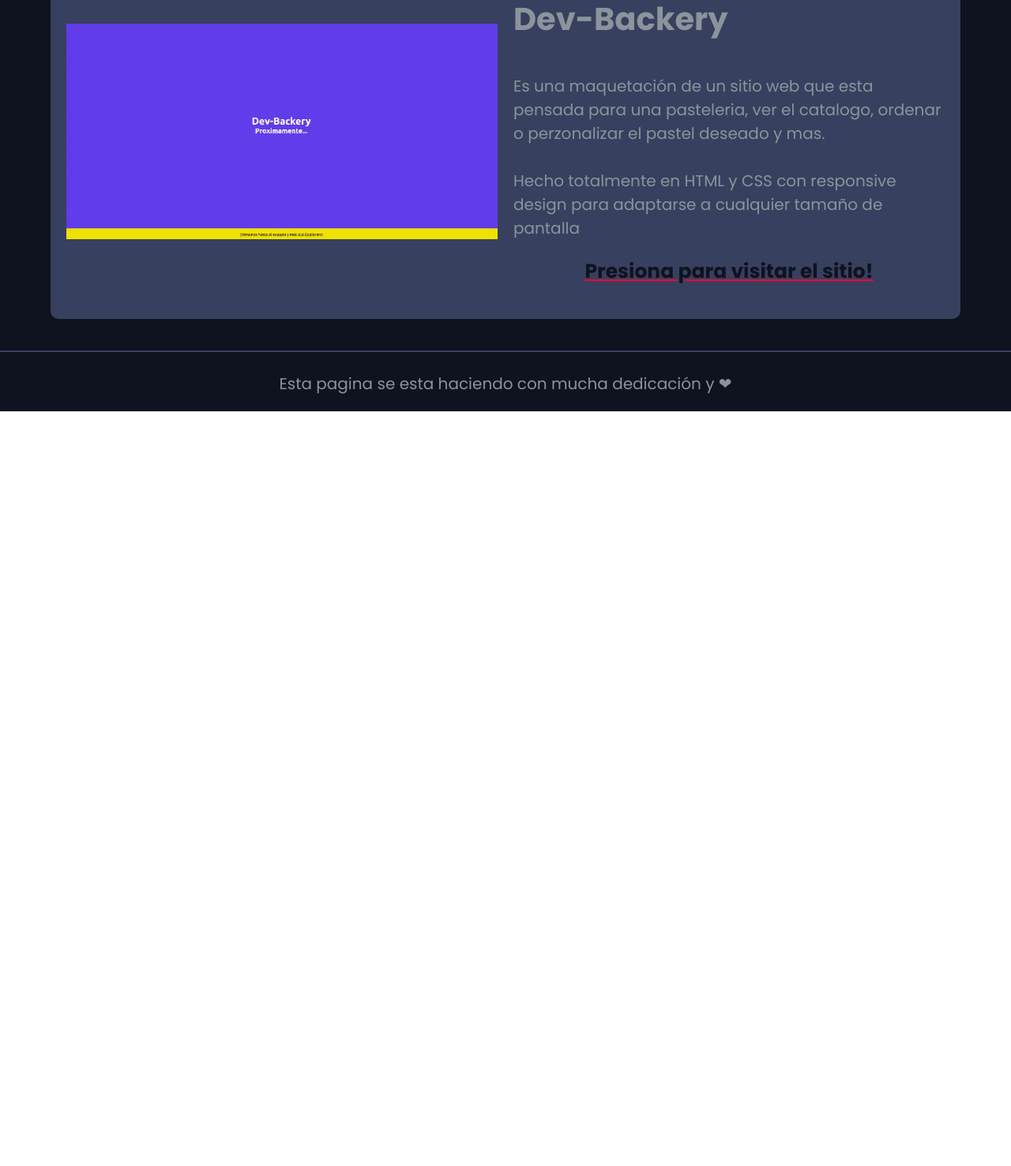
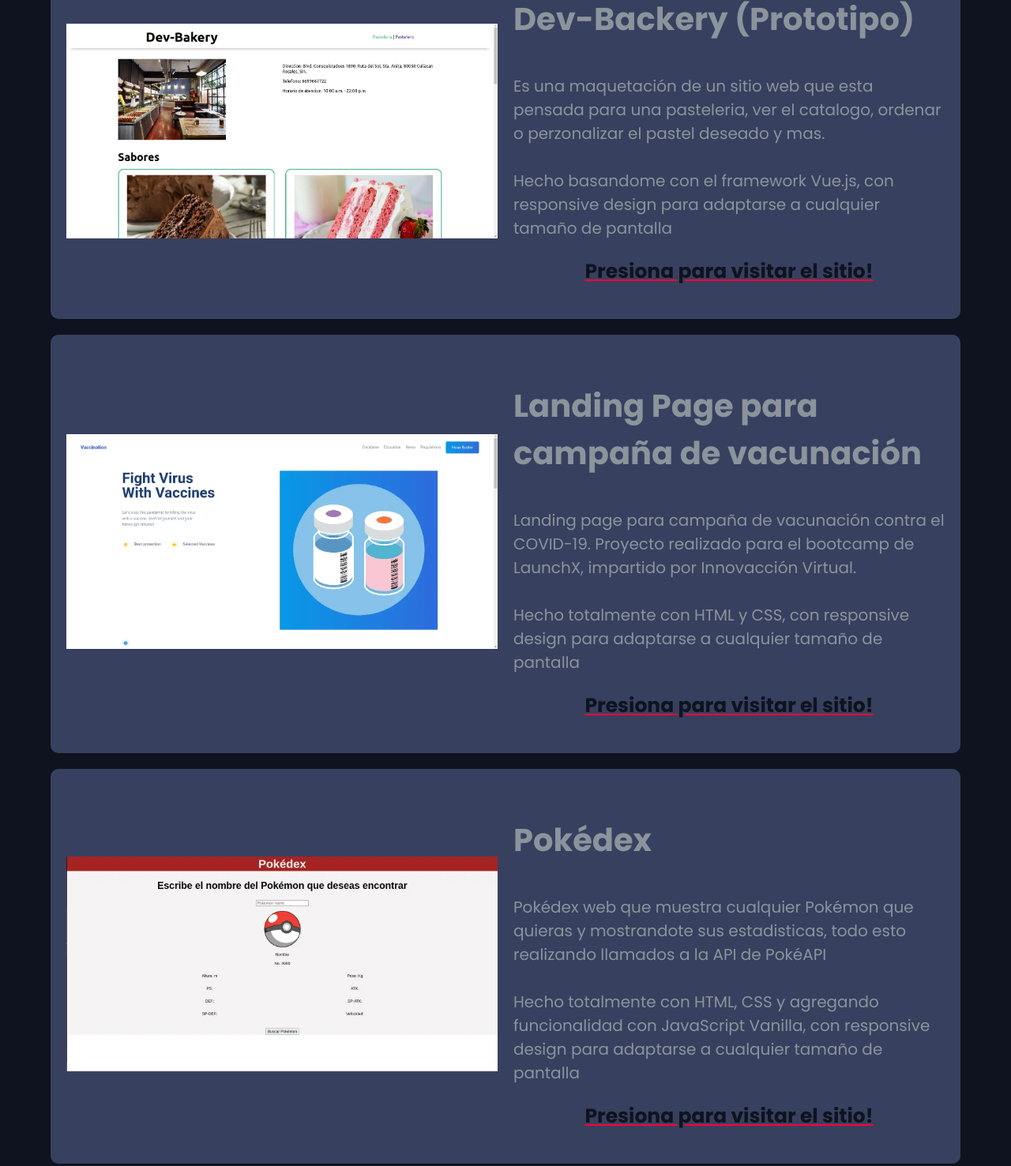
Before and after one commit to alfonso-ramos/Personal-Portfolio, a website: page proyects.html in a window 1280 px wide. Shown: the part 715-2192 px from the top of the page at 79% size. Before the commit the page ends 1236 px from the top, so only its background shows below. Drawn offline with Linux system fonts and the light colour scheme.

Commit message:
Agregados nuevos proyectos

```diff
--- a/proyects.html
+++ b/proyects.html
@@ -21,7 +21,7 @@
     </header>
     <main>
         <div class="container">
-            <h1 class="h1-prototype">Proyctos realizados</h1>
+            <h1 class="h1-prototype">Proyectos realizados</h1>
             <div class="projects-container">
                 <div class="project">
                     <a href="https://blogdecafe-jarc.netlify.app/">
@@ -38,15 +38,45 @@
                     </a>
                 </div>
                 <div class="project">
-                    <a href="https://alfonso-ramos.github.io/FrontEnd-Mission-LaunchX-02/">
+                    <a href="https://dev-bakery.netlify.app/#/">
                         <div class="project-img">
-                            <img  src="build/img/dev-backery.webp" alt="Imagen del proyecto: blog de café"></div>
+                            <img  src="build/img/dev-bakery.webp" alt="Imagen del proyecto: blog de café"></div>
                         <div class="project-info">
-                            <p class="project-title">Dev-Backery</p>
+                            <p class="project-title">Dev-Backery (Prototipo)</p>
                             <p>Es una maquetación de un sitio web que esta pensada para una pasteleria, ver el catalogo, ordenar o perzonalizar el pastel deseado y mas.
                                 <br>
                                 <br>
-                                Hecho totalmente en HTML y CSS con responsive design para adaptarse a cualquier tamaño de pantalla
+                                Hecho basandome con el framework Vue.js, con responsive design para adaptarse a cualquier tamaño de pantalla
+                            </p>
+                            <p class="link-adviser">Presiona para visitar el sitio!</p>
+                        </div>
+                    </a>
+                </div>
+                <div class="project">
+                    <a href="https://alfonso-ramos.github.io/vaccine-landing-LaunchX/">
+                        <div class="project-img">
+                            <img  src="build/img/vaccine'landing.webp" alt="Imagen del proyecto: blog de café"></div>
+                        <div class="project-info">
+                            <p class="project-title">Landing Page para campaña de vacunación</p>
+                            <p>Landing page para campaña de vacunación contra el COVID-19. Proyecto realizado para el bootcamp de LaunchX, impartido por Innovacción Virtual.
+                                <br>
+                                <br>
+                                Hecho totalmente con HTML y CSS, con responsive design para adaptarse a cualquier tamaño de pantalla
+                            </p>
+                            <p class="link-adviser">Presiona para visitar el sitio!</p>
+                        </div>
+                    </a>
+                </div>
+                <div class="project">
+                    <a href="https://alfonso-ramos.github.io/Pokedex-LaunchX/">
+                        <div class="project-img">
+                            <img  src="build/img/Pokedex.webp" alt="Imagen del proyecto: blog de café"></div>
+                        <div class="project-info">
+                            <p class="project-title">Pokédex</p>
+                            <p>Pokédex web que muestra cualquier Pokémon que quieras y mostrandote sus estadisticas, todo esto realizando llamados a la API de PokéAPI
+                                <br>
+                                <br>
+                                Hecho totalmente con HTML, CSS y agregando funcionalidad con JavaScript Vanilla, con responsive design para adaptarse a cualquier tamaño de pantalla
                             </p>
                             <p class="link-adviser">Presiona para visitar el sitio!</p>
                         </div>
```
Also changed, not shown: build/img/Pokedex.webp (added), build/img/dev-backery.webp (deleted), build/img/dev-bakery.webp (added), build/img/vaccine'landing.webp (added).
